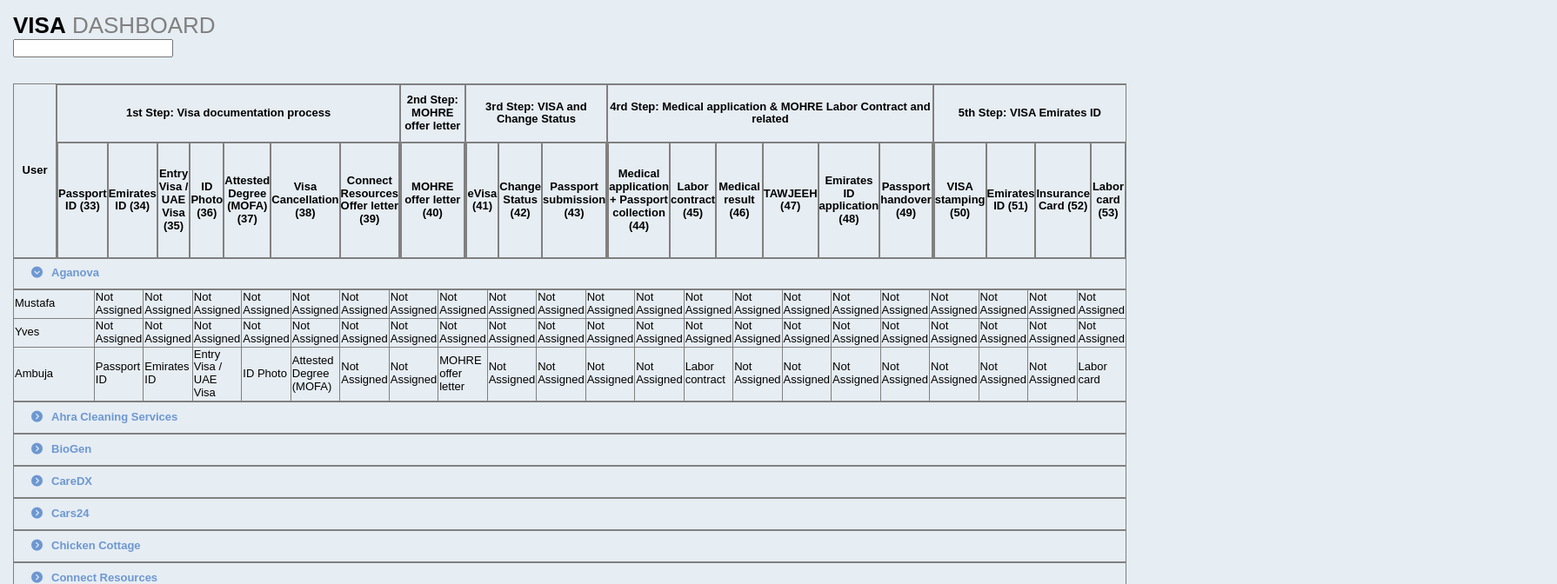
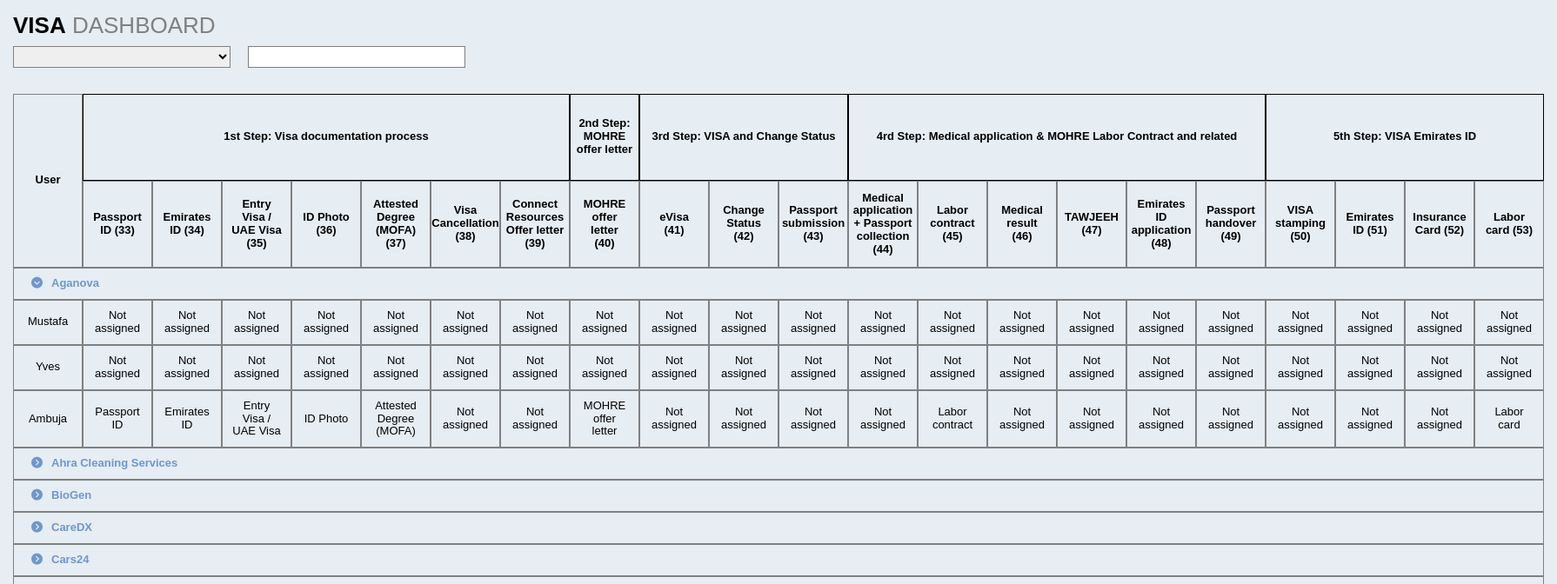
Before and after one commit to SmithVyne/Visa-Dashboard, a React (Create React App) app: page / in a window 1280 px wide. Both pictures are taken after a click on the element "Aganova". Shown: the top 672 px of the page at 87% size, 1790 px wide, since content can reach past the window. Built offline with nearby package versions, Linux system fonts and the light colour scheme.

Commit message:
Add equal spacing

```diff
--- a/src/components/Documents.js
+++ b/src/components/Documents.js
@@ -12,9 +12,11 @@ export default function Documents({documents}) {
             {headerIds.map(id => {
                     let documentId = documentsIds.findIndex(idn => idn === id)
                     if(documentId === -1) {
-                        return <td>Not Assigned</td>
+                        return <span className="cell">Not assigned</span>
                     } else {
-                        return <td>{documents[documentId].visa_template_document.name}</td>
+                        return <span className="cell">
+                            {documents[documentId].visa_template_document.name}
+                        </span>
                     }
                 }
             )}
--- a/src/components/Employees.js
+++ b/src/components/Employees.js
@@ -7,15 +7,15 @@ export default function Employees() {
     const {employees} = useContext(employeesContext);
 
     return (
-        <table >
+        <div className="employees">
             {employees.map(({name, documents}) =>
-                <tr>
-                    <td id="user">
+                <div className="employee">
+                    <span className="cell">
                         {name}
-                    </td>
+                    </span>
                     <Documents documents={documents} />
-                </tr>
+                </div>
             )}
-        </table>
+        </div>
     )
 }
--- a/src/components/Header.js
+++ b/src/components/Header.js
@@ -4,7 +4,7 @@ import HeaderSection from './HeaderSection';
 export default function Header({header}) {
     return (
         <div id="header">
-            <div className="cell" id="user">User</div>
+            <div className="cell">User</div>
             {header.map(({uuid, name, visa_template_documents}) =>
                 <HeaderSection key={uuid} name={name} documents={visa_template_documents} />
             )}
--- a/src/components/HeaderSection.js
+++ b/src/components/HeaderSection.js
@@ -2,9 +2,9 @@ import React from 'react';
 
 export default function HeaderSection({name, documents}) {
     return (
-        <div className="section cell">
-            <div className="section-title cell">{name}</div>
-            <div className="section-body cell">
+        <div className="header-section">
+            <div className="header-section-title">{name}</div>
+            <div className="header-section-body">
                 {documents.map(({id, name, uuid}) =>
                     <span className="cell" key={uuid}>
                         {`${name} (${id})`}
--- a/src/components/Top.js
+++ b/src/components/Top.js
@@ -5,7 +5,11 @@ export default function Top() {
         <section id="top">
             <h1><span>VISA</span> DASHBOARD</h1>
 
-            <input />
+            <div id="filter">
+                <select>
+                </select>
+                <input />
+            </div>
         </section>
     )
 }
--- a/src/styles/App.css
+++ b/src/styles/App.css
@@ -1,8 +1,12 @@
 @import url('https://necolas.github.io/normalize.css/latest/normalize.css');
+
+* {
+    box-sizing: border-box;
+}
 
 body, #root {
     background: #e6edf3;
-    width: 100%;
+    width: fit-content;
     font-family: sans-serif;
     font-size: 13px;
 }
@@ -23,6 +27,20 @@ main, #top {
     color: black;
 }
 
+#top select, #top input {
+    width: 250px;
+    height: 25px;
+    padding: 0;
+    border: 1px solid grey;
+}
+
+#filter {
+    display: flex;
+    width: 520px;
+    justify-content: space-between;
+    margin-top: 8px;
+}
+
 #header {
     display: flex;
     height: 200px;
@@ -35,27 +53,36 @@ main, #top {
     width: fit-content;
 }
 
-#user {
-    width: 120px;
-}
 
-.cell {
-    display: flex;
-    justify-content: center;
-    text-align: center;
-    align-items: center;
-    border: 0.5px solid grey;
-    height: 100%;
-    width: 100%;
-}
-
-.section {
+.header-section {
     display: flex;
     flex-direction: column;
 }
 
-.section-title  {
+.header-section-title  {
     height: 50%;
+    width: 100%;
+    border: 1px solid;
+}
+
+.header-section-body {
+    display: flex;
+    height: 50%;
+    width: 100%;
+}
+
+.cell, .header-section-title {
+    display: flex;
+    justify-content: center;
+    align-items: center;
+    text-align: center;
+}
+
+.cell {
+    width: 80px;
+    min-width: 80px;
+    padding: 10px;
+    border: 1px solid grey;
 }
 
 #companies {
@@ -81,17 +108,10 @@ main, #top {
 
 .employees {
     flex-direction: column;
+    width: 100%;
 }
 
 .employee {
+    display: flex;
     width: 100%;
-    display: block;
 }
-
-table {
-    border-collapse: collapse;
-}
-
-td {
-    border: 0.5px solid grey;
-}
```
